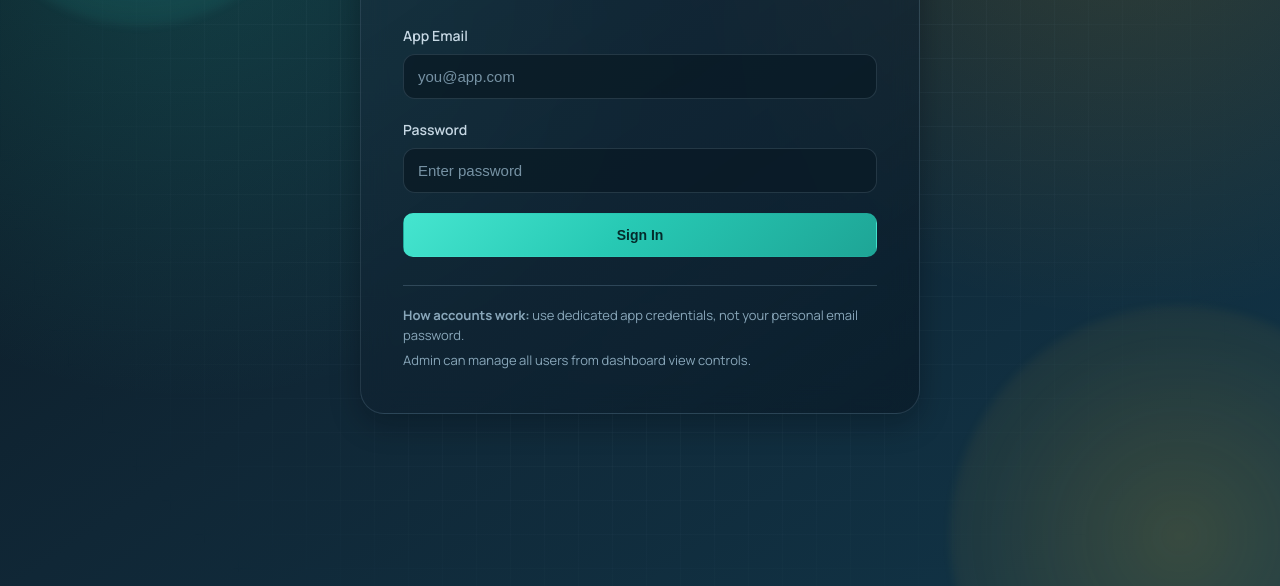
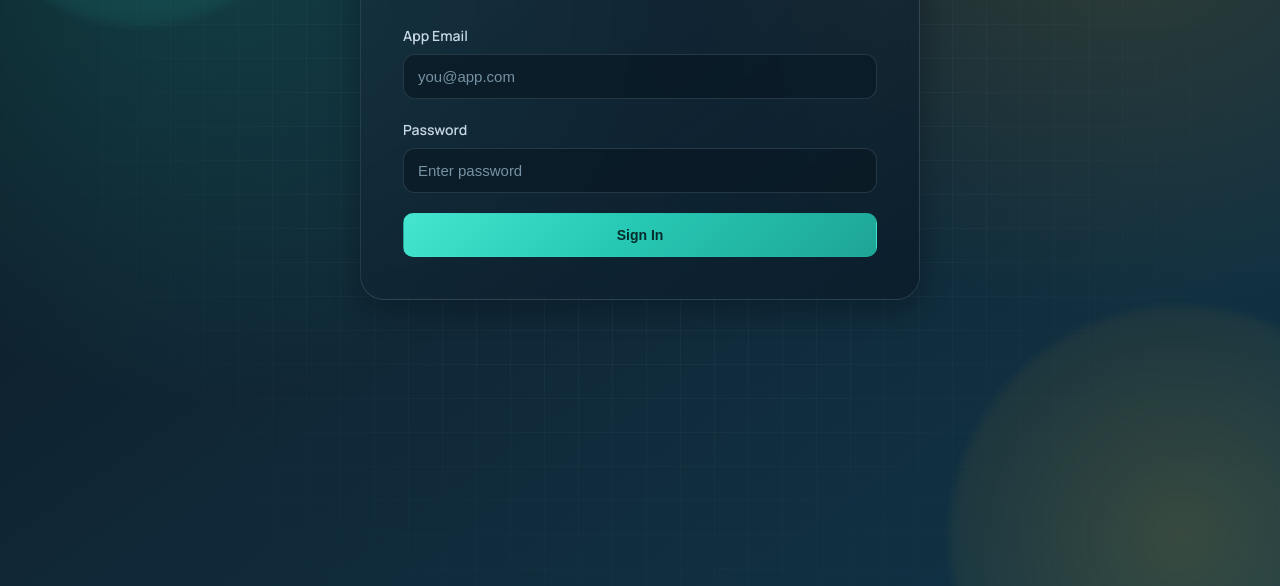
Before and after one commit to PradeepJajjara/PradeepJajjara.github.io, a plain HTML site: page task-tracker/index.html in a window 1280 px wide. Shown: the part 214-800 px from the top of the page. Drawn offline with nearby package versions, Linux system fonts and the light colour scheme.

Commit message:
removed help

```diff
--- a/task-tracker/index.html
+++ b/task-tracker/index.html
@@ -35,10 +35,7 @@
                 <div id="errorMessage" class="error-message hidden" role="alert"></div>
             </form>
 
-            <div class="help-text">
-                <p><strong>How accounts work:</strong> use dedicated app credentials, not your personal email password.</p>
-                <p>Admin can manage all users from dashboard view controls.</p>
-            </div>
+
         </section>
     </main>
 
```
